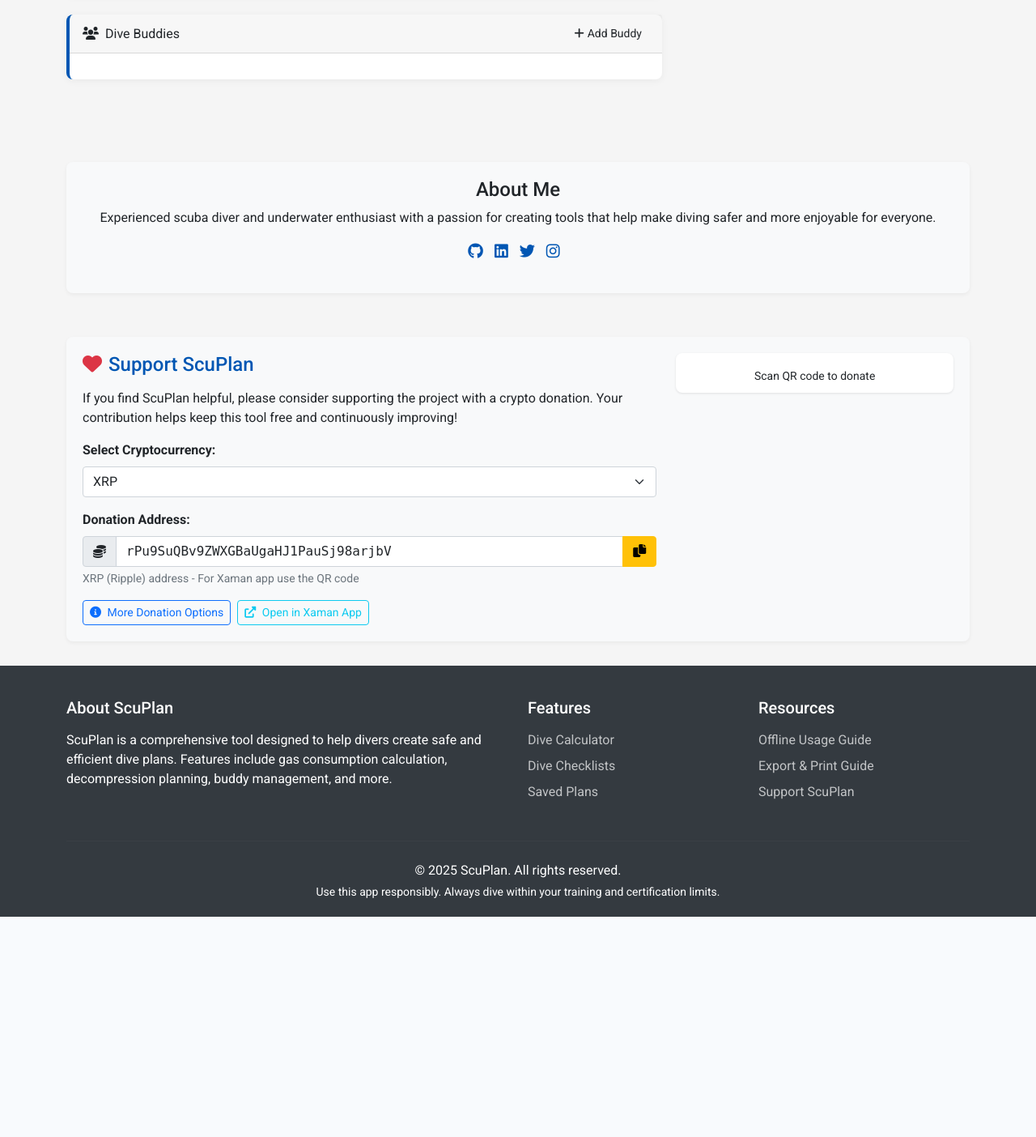
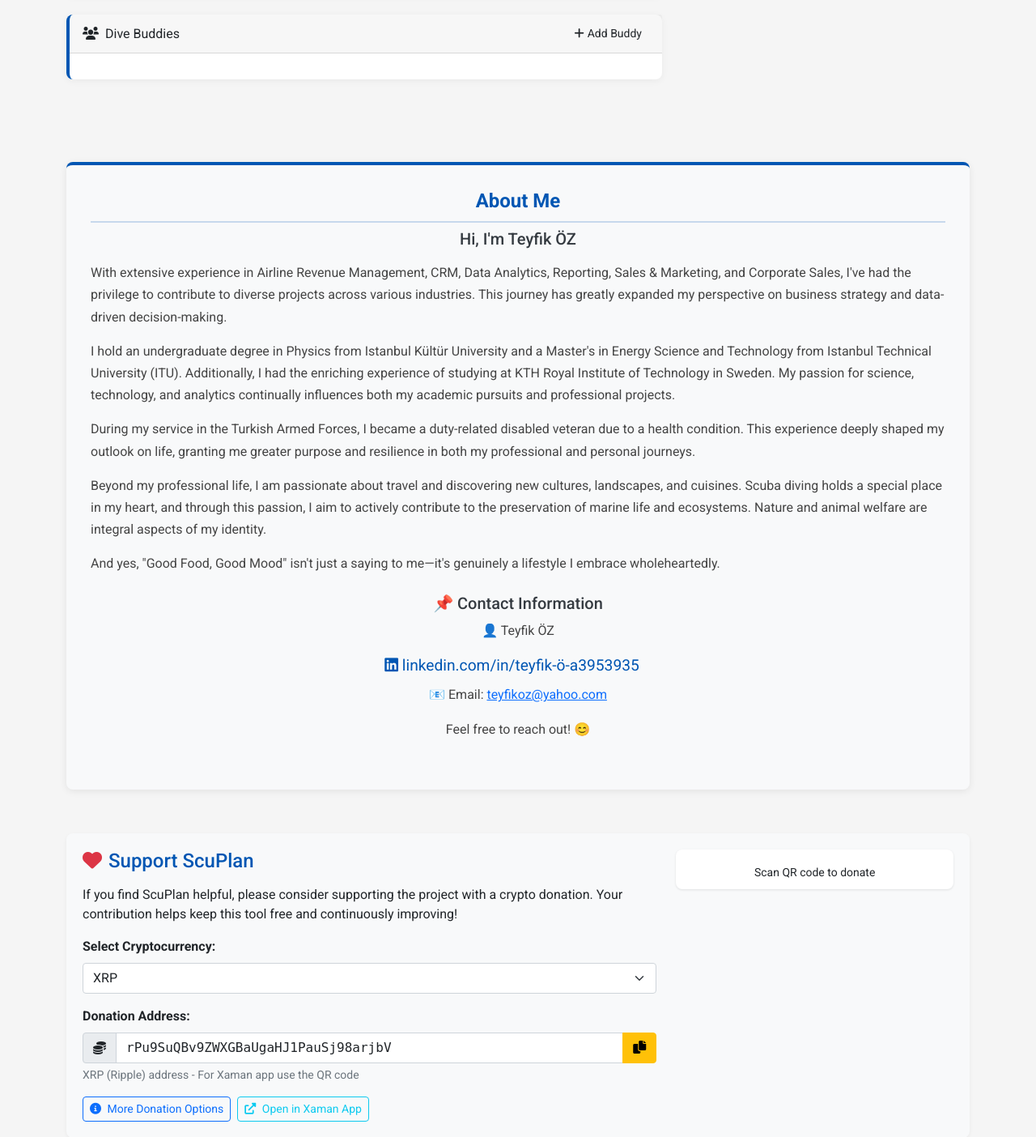
Before and after one commit to teyfikoz/ScuPlan, a Flask app: page / in a window 1280 px wide. Shown: the part 661-2065 px from the top of the page at 81% size. Before the commit the page ends 1793 px from the top, so only its background shows below. Run offline with Flask 3, Linux system fonts and the light colour scheme; some libraries are stand-ins or nearby versions.

Commit message:
Enhance About Me section with improved styling and added contact information.
Replit-Commit-Author: Agent
Replit-Commit-Session-Id: 9c7dba8c-6835-4ae8-b518-1ebb321b5a18
Replit-Commit-Screenshot-Url: https://storage.googleapis.com/screenshot-production-us-central1/47d0aa05-c79d-4d20-9996-789f4d5ae79a/168f7d5b-cc5b-4a0f-8731-800c57555bc2.jpg

```diff
--- a/static/css/style.css
+++ b/static/css/style.css
@@ -240,10 +240,30 @@ footer {
 .about-me-section {
     background-color: #f8f9fa;
     border-radius: 8px;
-    padding: 20px;
+    padding: 30px;
     margin-top: 30px;
     margin-bottom: 30px;
-    box-shadow: 0 2px 5px rgba(0, 0, 0, 0.05);
+    box-shadow: 0 2px 10px rgba(0, 0, 0, 0.08);
+    border-top: 4px solid var(--primary-color);
+}
+
+.about-me-section h4 {
+    color: var(--primary-color);
+    font-weight: 600;
+    border-bottom: 2px solid rgba(0, 86, 179, 0.2);
+    padding-bottom: 10px;
+    margin-bottom: 20px;
+}
+
+.about-me-section h5 {
+    color: var(--dark-color);
+    font-weight: 500;
+}
+
+.about-me-section p {
+    margin-bottom: 15px;
+    line-height: 1.7;
+    color: #444;
 }
 
 .about-me-avatar {
@@ -252,6 +272,8 @@ footer {
     border-radius: 50%;
     object-fit: cover;
     margin-bottom: 15px;
+    border: 3px solid var(--primary-color);
+    box-shadow: 0 3px 10px rgba(0, 0, 0, 0.1);
 }
 
 .social-links {
@@ -259,14 +281,17 @@ footer {
 }
 
 .social-links a {
-    margin-right: 10px;
+    margin-right: 15px;
     font-size: 1.2rem;
     color: var(--primary-color);
-    transition: color 0.2s;
+    transition: all 0.2s ease;
+    text-decoration: none;
+    display: inline-block;
 }
 
 .social-links a:hover {
     color: var(--accent-color);
+    transform: translateY(-3px);
 }
 
 /* Print Styles */
--- a/static/js/donations.js
+++ b/static/js/donations.js
@@ -73,6 +73,14 @@ function setupDonationEventListeners() {
             generateDonationQRCodes();
         });
     }
+
+    // Set up donation info guide link
+    const donationGuideLinks = document.querySelectorAll('#donationGuideLink');
+    donationGuideLinks.forEach(link => {
+        if (link) {
+            link.addEventListener('click', showDonationInfo);
+        }
+    });
 }
 
 /**
@@ -81,20 +89,41 @@ function setupDonationEventListeners() {
  */
 function updateDisplayedAddress(cryptoType) {
     const addressDisplay = document.getElementById('cryptoAddress');
+    const addressNote = document.getElementById('addressNote');
+    const xamanAppLink = document.querySelector('a[href^="https://xaman.app"]');
+
     if (!addressDisplay) return;
+
+    // Show/hide Xaman app link based on crypto type
+    if (xamanAppLink) {
+        if (cryptoType === 'xrp') {
+            xamanAppLink.style.display = 'inline-block';
+        } else {
+            xamanAppLink.style.display = 'none';
+        }
+    }
 
     switch (cryptoType) {
         case 'xrp':
             addressDisplay.innerText = 'rPu9SuQBv9ZWXGBaUgaHJ1PauSj98arjbV';
             addressDisplay.setAttribute('data-crypto', 'XRP');
+            if (addressNote) {
+                addressNote.innerText = 'XRP (Ripple) address - For Xaman app use the QR code';
+            }
             break;
         case 'usdt':
             addressDisplay.innerText = 'TJoUFBDEFXMPgdZ2yj8yBXCo7TURfiZ3hQ';
             addressDisplay.setAttribute('data-crypto', 'USDT (TRC20)');
+            if (addressNote) {
+                addressNote.innerText = 'USDT (TRC20) address - Tether on the TRON network';
+            }
             break;
         default:
             addressDisplay.innerText = 'Please select a cryptocurrency';
             addressDisplay.setAttribute('data-crypto', '');
+            if (addressNote) {
+                addressNote.innerText = 'Please select a cryptocurrency';
+            }
     }
 }
 
--- a/templates/index.html
+++ b/templates/index.html
@@ -409,15 +409,27 @@
     <div class="col-md-12">
         <div class="about-me-section">
             <div class="row">
-                <div class="col-md-12 text-center mb-3">
-                    <h4 class="mb-2">About Me</h4>
-                    <p class="mb-3">Experienced scuba diver and underwater enthusiast with a passion for creating tools that help make diving safer and more enjoyable for everyone.</p>
+                <div class="col-md-12 mb-3">
+                    <h4 class="mb-2 text-center">About Me</h4>
+                    <h5 class="text-center mb-3">Hi, I'm Teyfik ÖZ</h5>
+                    <p>With extensive experience in Airline Revenue Management, CRM, Data Analytics, Reporting, Sales & Marketing, and Corporate Sales, I've had the privilege to contribute to diverse projects across various industries. This journey has greatly expanded my perspective on business strategy and data-driven decision-making.</p>
 
-                    <div class="social-links">
-                        <a href="#" title="GitHub"><i class="fab fa-github"></i></a>
-                        <a href="#" title="LinkedIn"><i class="fab fa-linkedin"></i></a>
-                        <a href="#" title="Twitter"><i class="fab fa-twitter"></i></a>
-                        <a href="#" title="Instagram"><i class="fab fa-instagram"></i></a>
+                    <p>I hold an undergraduate degree in Physics from Istanbul Kültür University and a Master's in Energy Science and Technology from Istanbul Technical University (ITU). Additionally, I had the enriching experience of studying at KTH Royal Institute of Technology in Sweden. My passion for science, technology, and analytics continually influences both my academic pursuits and professional projects.</p>
+
+                    <p>During my service in the Turkish Armed Forces, I became a duty-related disabled veteran due to a health condition. This experience deeply shaped my outlook on life, granting me greater purpose and resilience in both my professional and personal journeys.</p>
+
+                    <p>Beyond my professional life, I am passionate about travel and discovering new cultures, landscapes, and cuisines. Scuba diving holds a special place in my heart, and through this passion, I aim to actively contribute to the preservation of marine life and ecosystems. Nature and animal welfare are integral aspects of my identity.</p>
+
+                    <p>And yes, "Good Food, Good Mood" isn't just a saying to me—it's genuinely a lifestyle I embrace wholeheartedly.</p>
+
+                    <div class="text-center mt-4">
+                        <h5>📌 Contact Information</h5>
+                        <p>👤 Teyfik ÖZ</p>
+                        <div class="social-links">
+                            <a href="https://linkedin.com/in/teyfik-ö-a3953935" target="_blank" title="LinkedIn"><i class="fab fa-linkedin"></i> linkedin.com/in/teyfik-ö-a3953935</a>
+                        </div>
+                        <p class="mt-2">📧 Email: <a href="mailto:teyfikoz@yahoo.com">teyfikoz@yahoo.com</a></p>
+                        <p class="mt-2">Feel free to reach out! 😊</p>
                     </div>
                 </div>
             </div>
```
